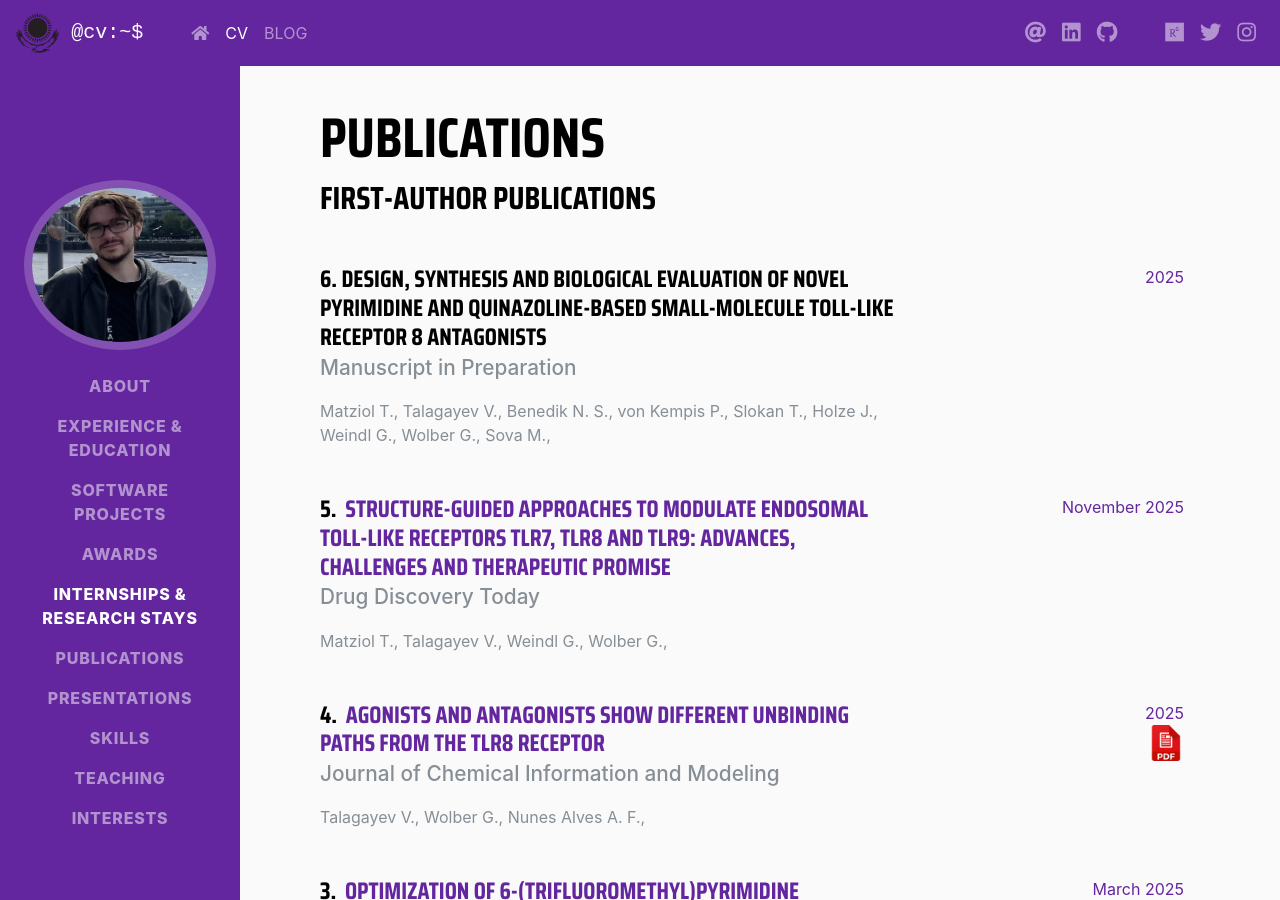
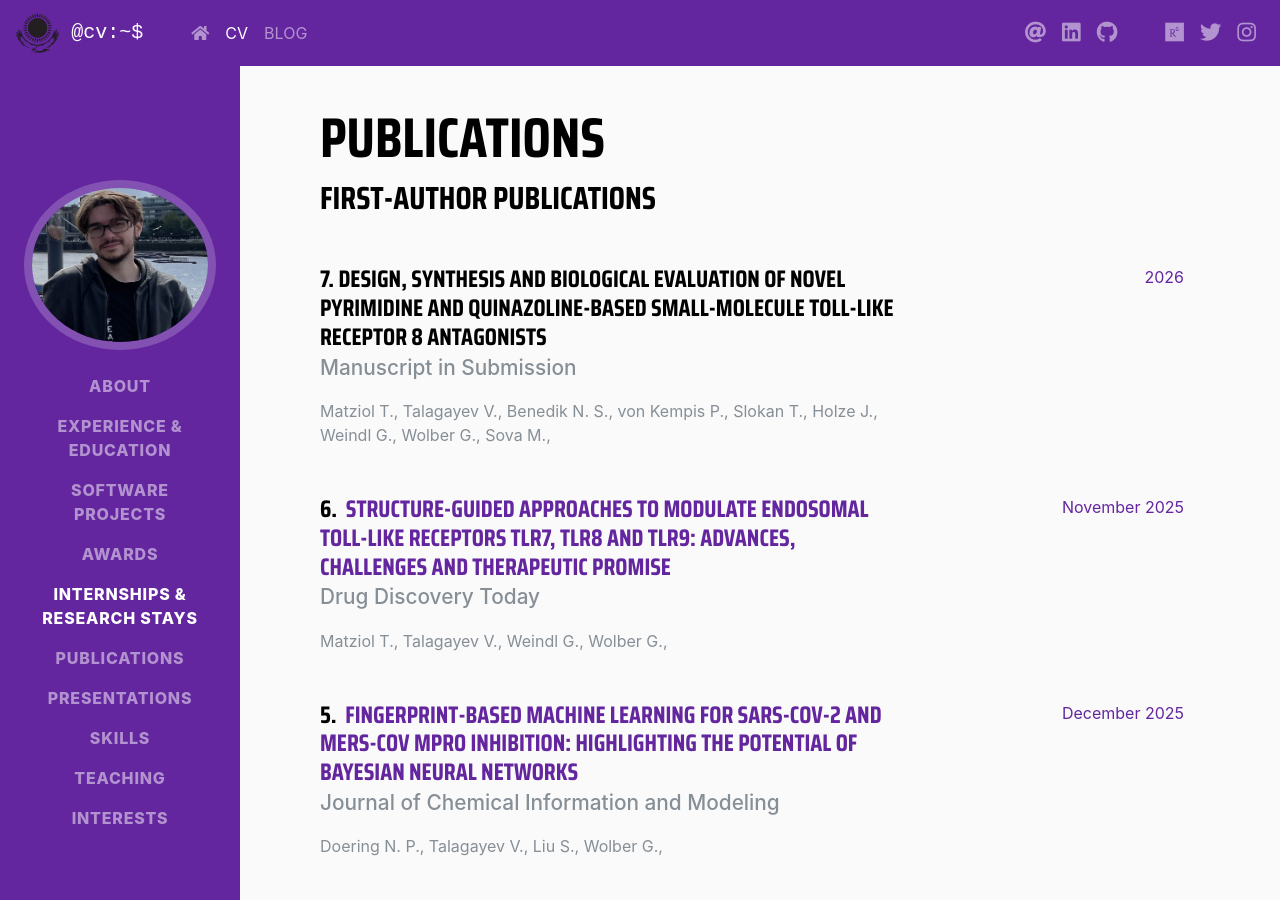
Before and after one commit to talagayev/talagayev.github.io, a Jekyll site: the page built from cv.html, in a window 1280 px wide and 900 px high, scrolled down 6576 px. Built offline with Jekyll 4.4.1, drawn with Linux system fonts in a browser that asks for light colours; nearby versions of some CDN libraries; some web fonts are replaced; a style sheet for code colours, icons or effects is not loaded; some of the changed text lies outside the part shown.

Commit message:
Update publications.yml

```diff
--- a/_data/publications.yml
+++ b/_data/publications.yml
@@ -1,14 +1,33 @@
 - title: "Design, synthesis and biological evaluation of novel pyrimidine and quinazoline-based small-molecule Toll-like receptor 8 antagonists "
   first_author: True
   authors: Matziol T., Talagayev V., Benedik N. S., von Kempis P., Slokan T., Holze J., Weindl G., Wolber G., Sova M.,
-  date: 2025
-  journal: Manuscript in Preparation
+  date: 2026
+  journal: Manuscript in Submission
+- title: "A Computational Community Blind Challenge on Pan-Coronavirus Drug Discovery Data"
+  first_author: False
+  authors: MacDermott-Opeskin H. et al.
+  date: 2026
+  journal: ChemRxiv
+  url: https://chemrxiv.org/doi/pdf/10.26434/chemrxiv-2025-zd9mr-v6
+- title: "CACHE Challenge #3: Targeting the Nsp3 Macrodomain of SARS-CoV-2"
+  first_author: false
+  authors: Herasymenko O. et al.
+  date: Januar 2026
+  journal: Journal of Chemical Information and Modeling
+  url: https://doi.org/10.1021/acs.jcim.5c02441
+  pdf: https://www.biorxiv.org/content/10.1101/2024.07.18.603797v1.full.pdf
 - title: "Structure-guided approaches to modulate endosomal toll-like receptors TLR7, TLR8 and TLR9: advances, challenges and therapeutic promise"
   first_author: True
   authors: Matziol T., Talagayev V., Weindl G., Wolber G.,
   date: November 2025
   journal: Drug Discovery Today
   url: https://doi.org/10.1016/j.drudis.2025.104495
+- title: "Fingerprint-Based Machine Learning for SARS-CoV-2 and MERS-CoV Mpro Inhibition: Highlighting the Potential of Bayesian Neural Networks"
+  first_author: True
+  authors: Doering N. P., Talagayev V., Liu S., Wolber G.,
+  date: December 2025
+  journal: Journal of Chemical Information and Modeling
+  url: https://doi.org/10.1021/acs.jcim.5c02014
 - title: "An Ongoing Search for Multitarget Ligands as Potential Agents for Diabetes Mellitus and Its Long-Term Complications: New Insights into (5-Arylidene-4-oxothiazolidin-3-yl)alkanoic Acid Derivatives"
   first_author: False
   authors: Maccari R., Ottanà R., Talagayev V., Moschini R., Balestri F., Felice F., Iannuccilli F., Sardelli G., Sodano R., Wolber G., Paoli P., Del Corso A.,
@@ -40,6 +59,7 @@
   date: March 2025
   journal: Acta Pharmaceutica
   url: https://doi.org/10.2478/acph-2025-0011
+  pdf: https://acta.pharmaceutica.farmaceut.org/wp-content/uploads/2025/06/15925.pdf
 - title: "OpenMMDL Simplifying the Complex: Building, Simulating, and Analyzing Protein-Ligand Systems in OpenMM"
   first_author: True
   authors: Talagayev V., Chen C., Doering N. P., Obendorf L., Denzinger K., Puls K., Lam K., Liu S., Wolf A. W., Noonan T., Breznik M., Wolber G.,
```
